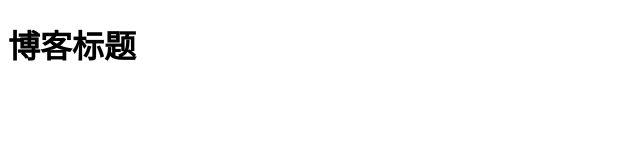
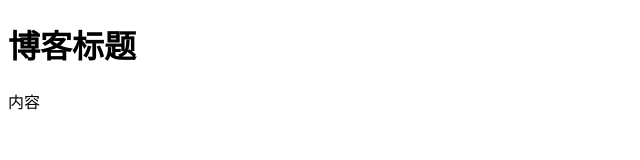
Before and after one commit to namezfang/demo01, a plain HTML site: page index.html in a window 1280 px wide. Shown: the full height of the page, 0-640 px from the left. Drawn offline with Linux system fonts and the light colour scheme.

Commit message:
添加内容

```diff
--- a/index.html
+++ b/index.html
@@ -6,5 +6,7 @@
 </head>
 <body>
 <h1>博客标题</h1>
+<div>内容</div>
+
 </body>
 </html>
```
